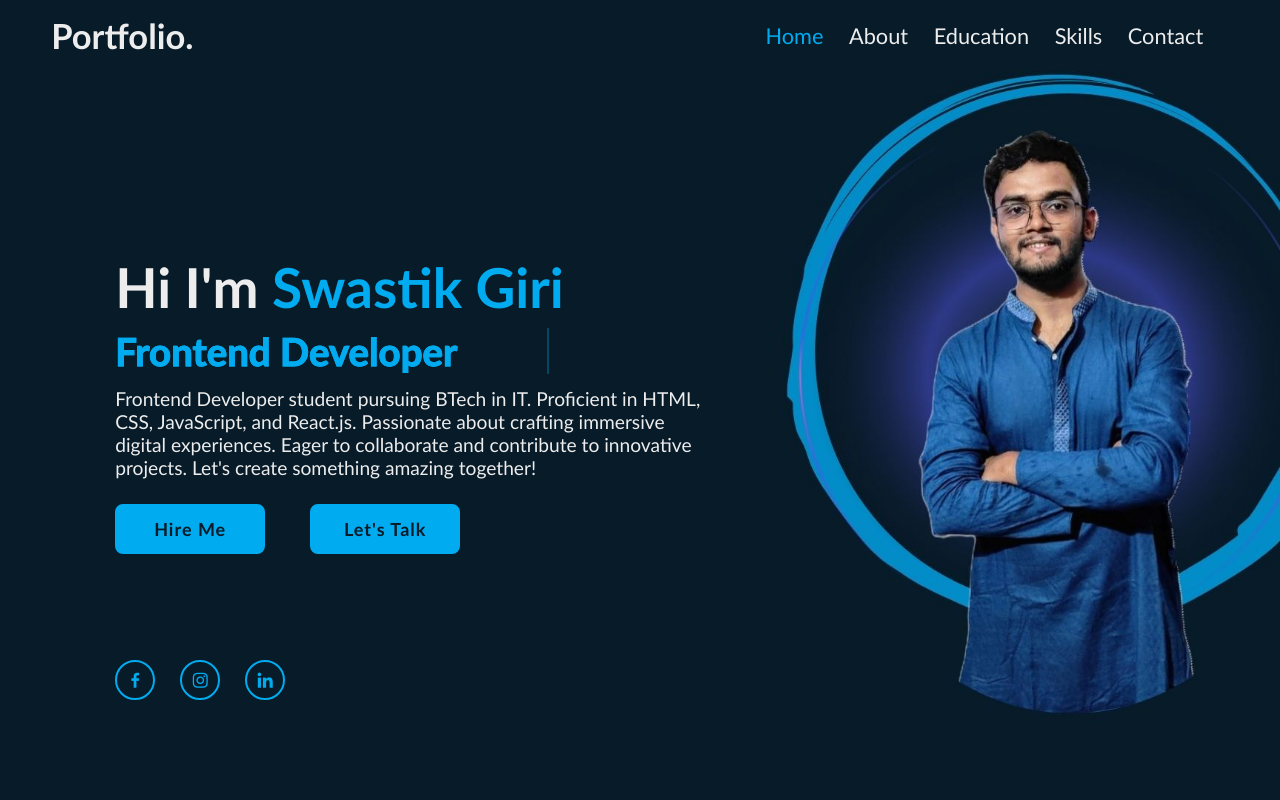
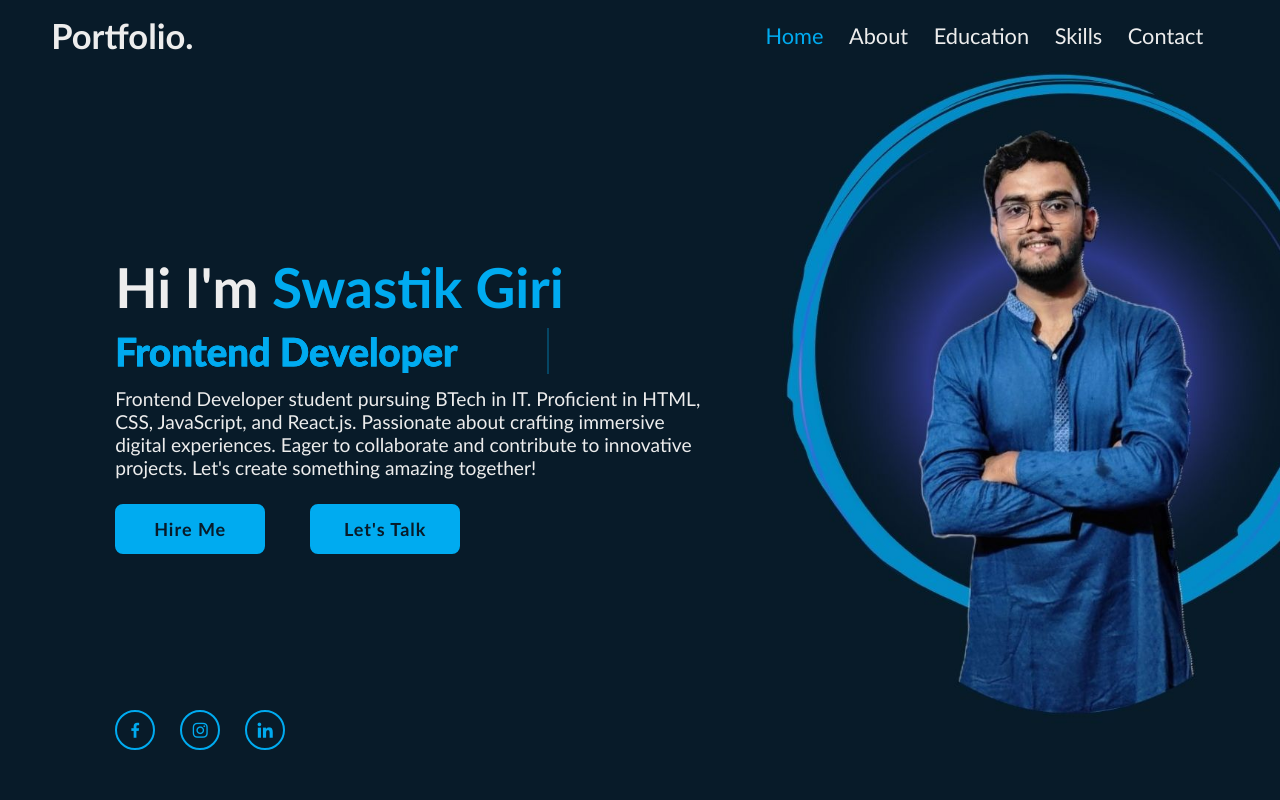
Before and after one commit to SwastikGiri/PRODIGY_WD_04, a plain HTML site: page index.html in a window 1280 px wide. Shown: the top 800 px of the page. Drawn offline with nearby package versions, Linux system fonts and the light colour scheme.

Commit message:
css file updated

```diff
--- a/style.css
+++ b/style.css
@@ -164,7 +164,7 @@ section{
 }
 .home-links{
     position: absolute;
-    bottom: 10rem;
+    bottom: 5rem;
     width: 170px;
     display: flex;
     justify-content: space-between;
```
